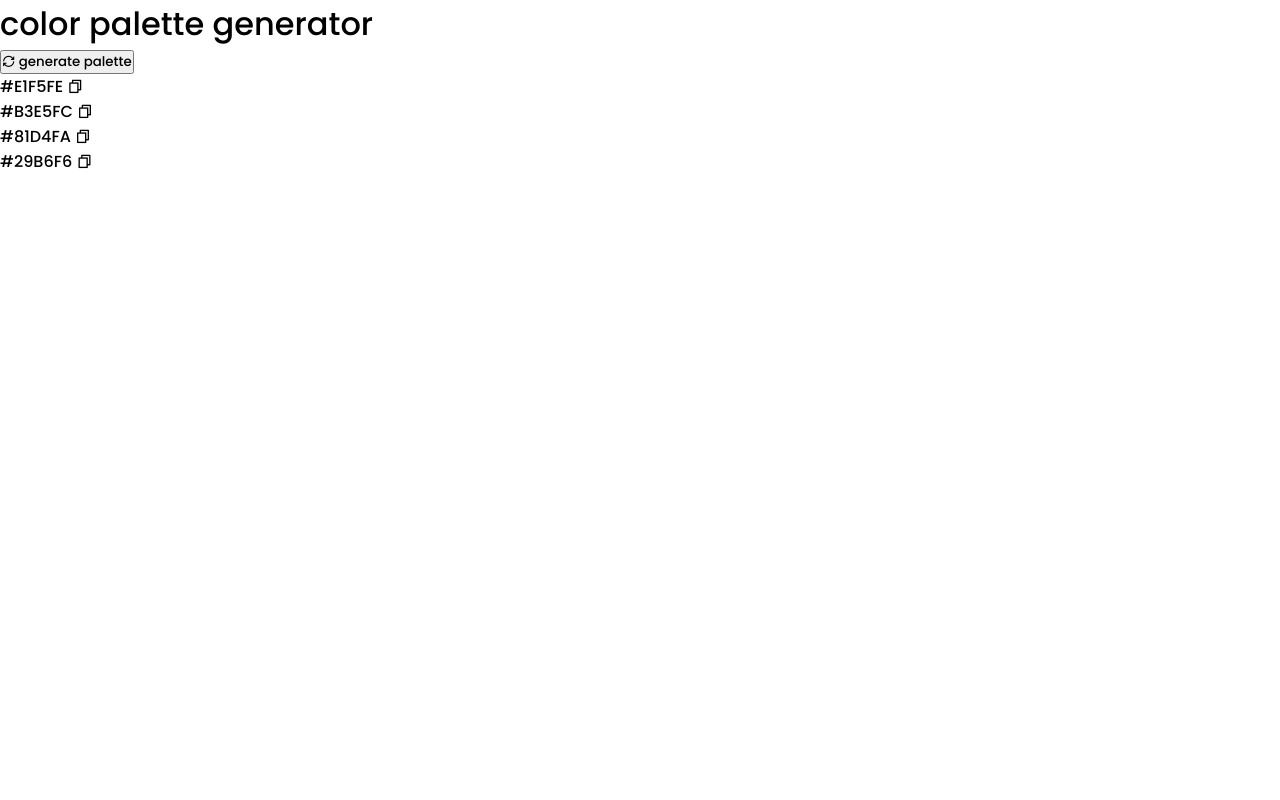
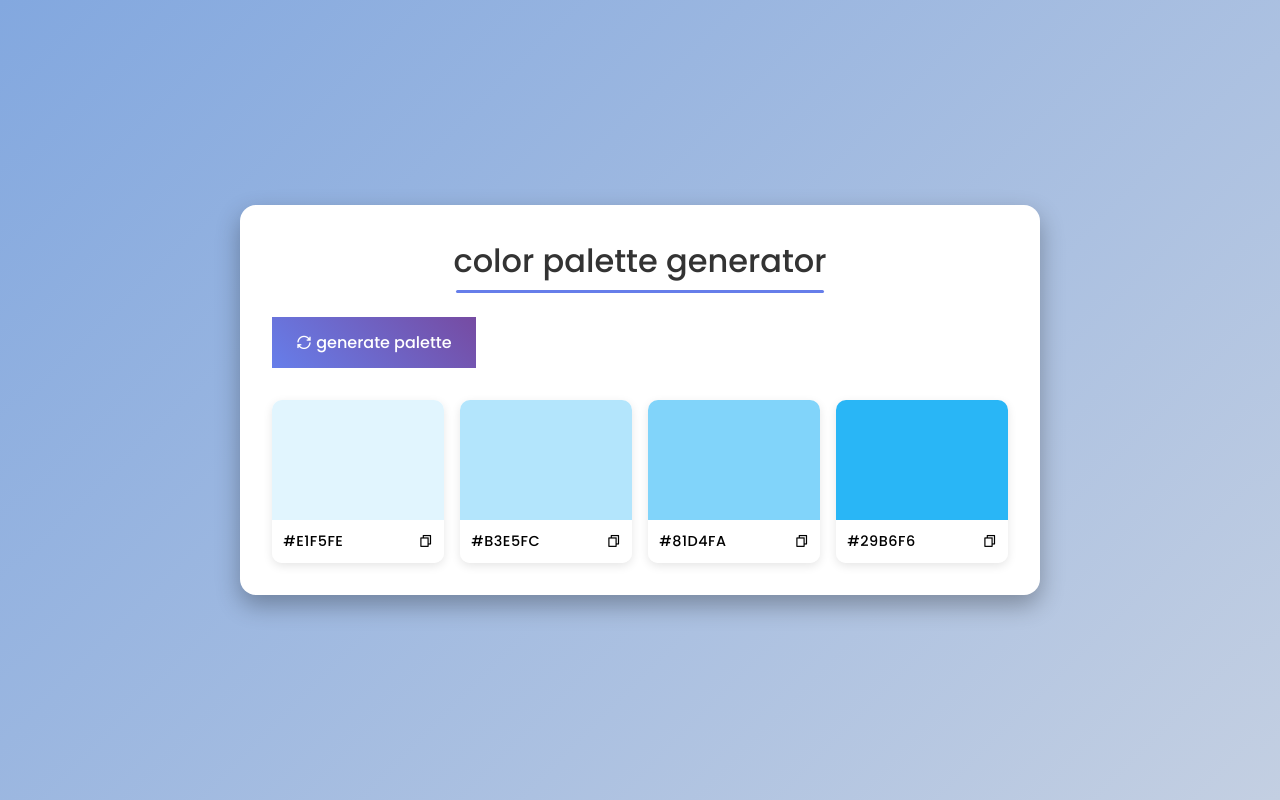
Before and after one commit to rojen-chakradhar/color-palette-generator, a plain HTML site: page index.html in a window 1280 px wide. Drawn offline with nearby package versions, Linux system fonts and the light colour scheme.

Commit message:
css written

```diff
--- a/styles/style.css
+++ b/styles/style.css
@@ -15,6 +15,104 @@
 
 html,
 body {
-  height: 100%;
+  height: 100dvh;
   width: 100%;
+  display: flex;
+  align-items: center;
+  justify-content: center;
+  padding: 20px;
+  font-size: 16px;
+  background: linear-gradient(135deg, #83a8df, #c3cfe2);
 }
+
+.container {
+  width: 100%;
+  max-width: 800px;
+  padding: 2rem;
+  border-radius: 1rem;
+  box-shadow: 0 10px 25px rgba(0, 0, 0, 0.3);
+  background-color: #fff;
+}
+
+h1 {
+  position: relative;
+  margin-bottom: 1.5rem;
+  padding-bottom: 0.5rem;
+  text-align: center;
+  color: #333;
+}
+
+h1::after {
+  content: '';
+  position: absolute;
+  left: 50%;
+  transform: translateX(-50%);
+  bottom: 0;
+  height: 3px;
+  width: 50%;
+  border-radius: 2px;
+  background-color: #667eea;
+}
+
+#generate-btn {
+  margin-bottom: 2rem;
+  padding: 0.8rem 1.5rem;
+  font-size: 1rem;
+  border: none;
+  color: #fff;
+  background: linear-gradient(45deg, #667eea, #764ba2);
+  cursor: pointer;
+  &:hover {
+    transform: translateY(-2px);
+    box-shadow: 0 6px 10px rgba(102, 126, 234, 0.3);
+  }
+}
+
+.palette-container {
+  display: grid;
+  gap: 1rem;
+  grid-template-columns: repeat(auto-fit, minmax(130px, 1fr));
+}
+
+.color-box {
+  border-radius: 10px;
+  box-shadow: 0 3px 10px rgba(0, 0, 0, 0.1);
+  transition: transform 0.2s;
+  overflow: hidden;
+  &:hover {
+    transform: translateY(-5px);
+  }
+}
+
+.color {
+  height: 120px;
+  cursor: pointer;
+}
+
+.color-info {
+  display: flex;
+  align-items: center;
+  justify-content: space-between;
+  padding: 0.7rem;
+  font-size: 0.9rem;
+  background-color: #fff;
+}
+
+.hex-value {
+  letter-spacing: 0.5px;
+}
+
+.copy-btn {
+  color: #667eea;
+  transition: color 0.2s;
+  cursor: pointer;
+  &:hover {
+    color: #667eea;
+  }
+}
+
+@media (max-width: 767) {
+  .paletter-container {
+    grid-template-columns: repeat (auto, minmax(100px, 1fr));
+  }
+}
```
